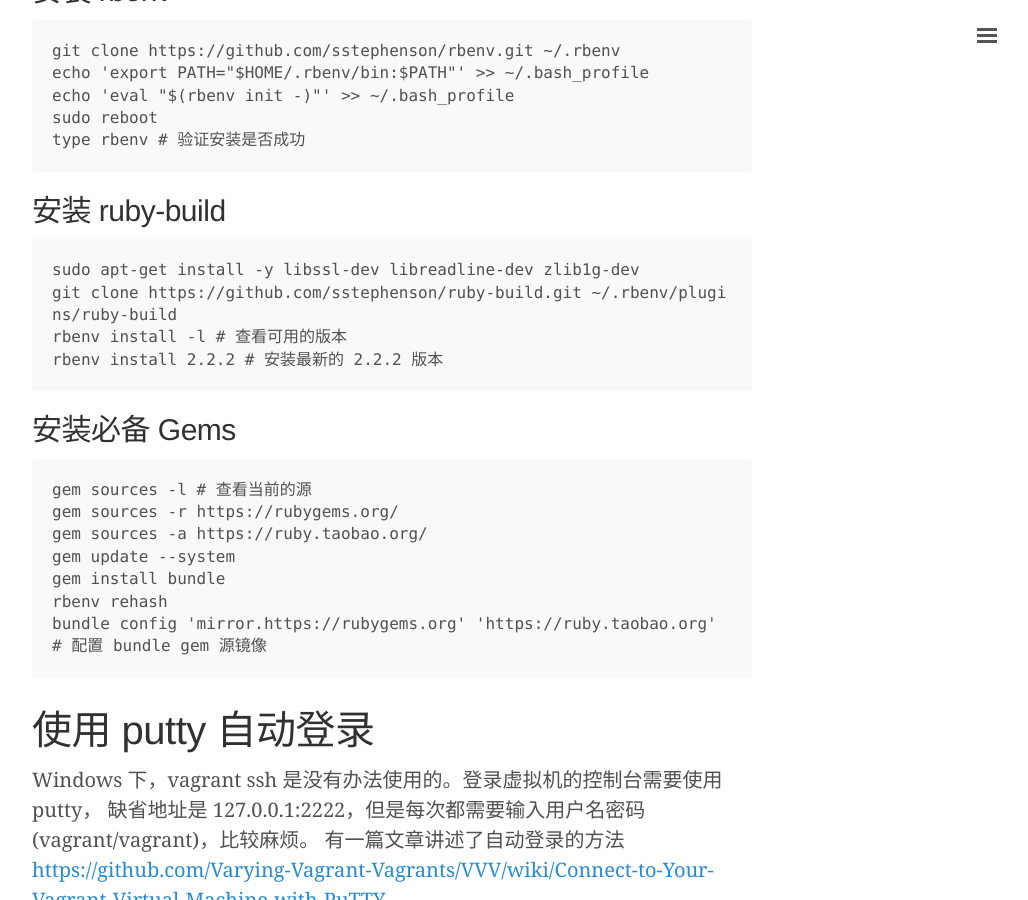
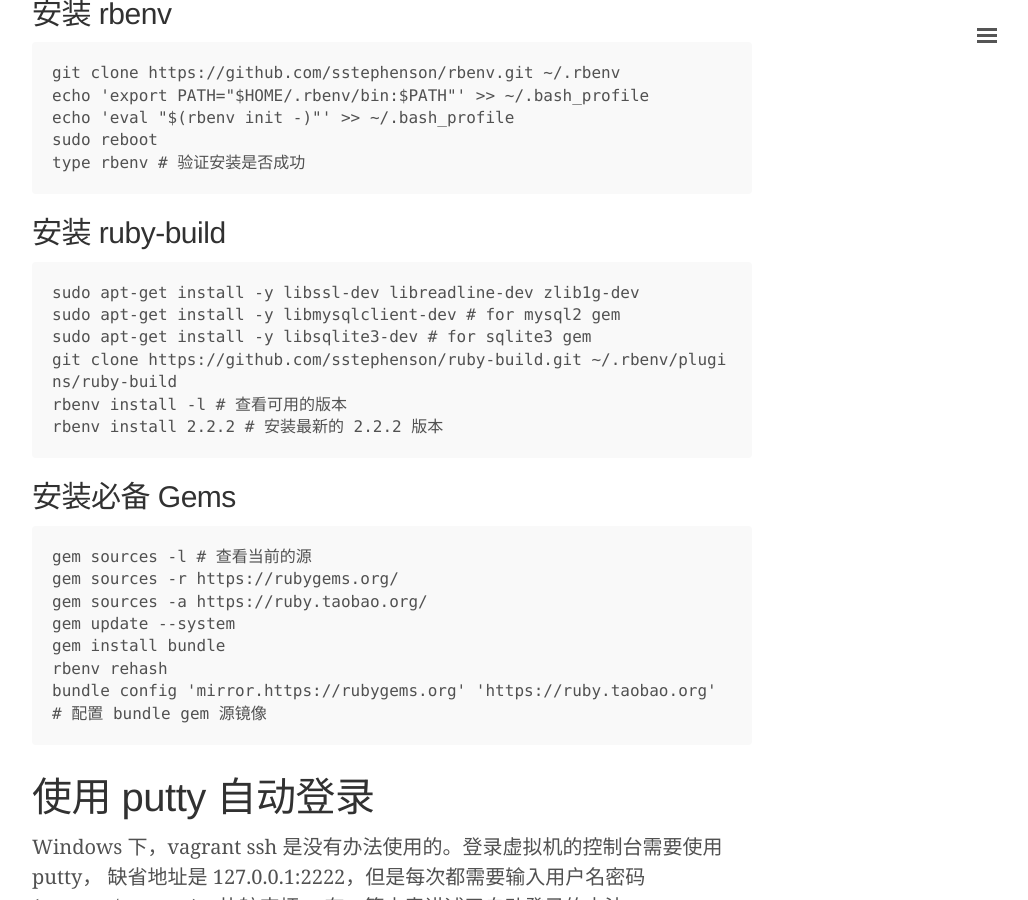
Before and after one commit to 0000-bigtree/0000-bigtree.github.io, a Jekyll site: the page built from _posts/2015-08-12-config-vagrant-on-win7.md, in a window 1280 px wide and 900 px high, scrolled down 9359 px. Shown: the whole window, without its empty margins (248-1276 px from the left). Built offline with Jekyll 4.4.1, drawn with Linux system fonts in a browser that asks for light colours; some of the changed text lies outside the part shown.

Commit message:
install devlib form mysql2 gem and sqlite3 gem

```diff
--- a/_posts/2015-08-12-config-vagrant-on-win7.md
+++ b/_posts/2015-08-12-config-vagrant-on-win7.md
@@ -252,6 +252,7 @@ boot.sh 内容，
 ### 安装及更新软件
 
      sudo apt-get upgrade
+     sudo apt-get install -y build-essential
      sudo apt-get install -y emacs24
      # sudo apt-get install -y emacs24 --only-upgrade
      sudo apt-get install -y git
@@ -317,6 +318,8 @@ BASH 缺省的提示符是这样子的 `vagrant@vagrant-ubuntu-trusty:~/workspac
 ## 安装 ruby-build
 
     sudo apt-get install -y libssl-dev libreadline-dev zlib1g-dev
+    sudo apt-get install -y libmysqlclient-dev # for mysql2 gem
+    sudo apt-get install -y libsqlite3-dev # for sqlite3 gem
     git clone https://github.com/sstephenson/ruby-build.git ~/.rbenv/plugins/ruby-build
     rbenv install -l # 查看可用的版本
     rbenv install 2.2.2 # 安装最新的 2.2.2 版本
```
